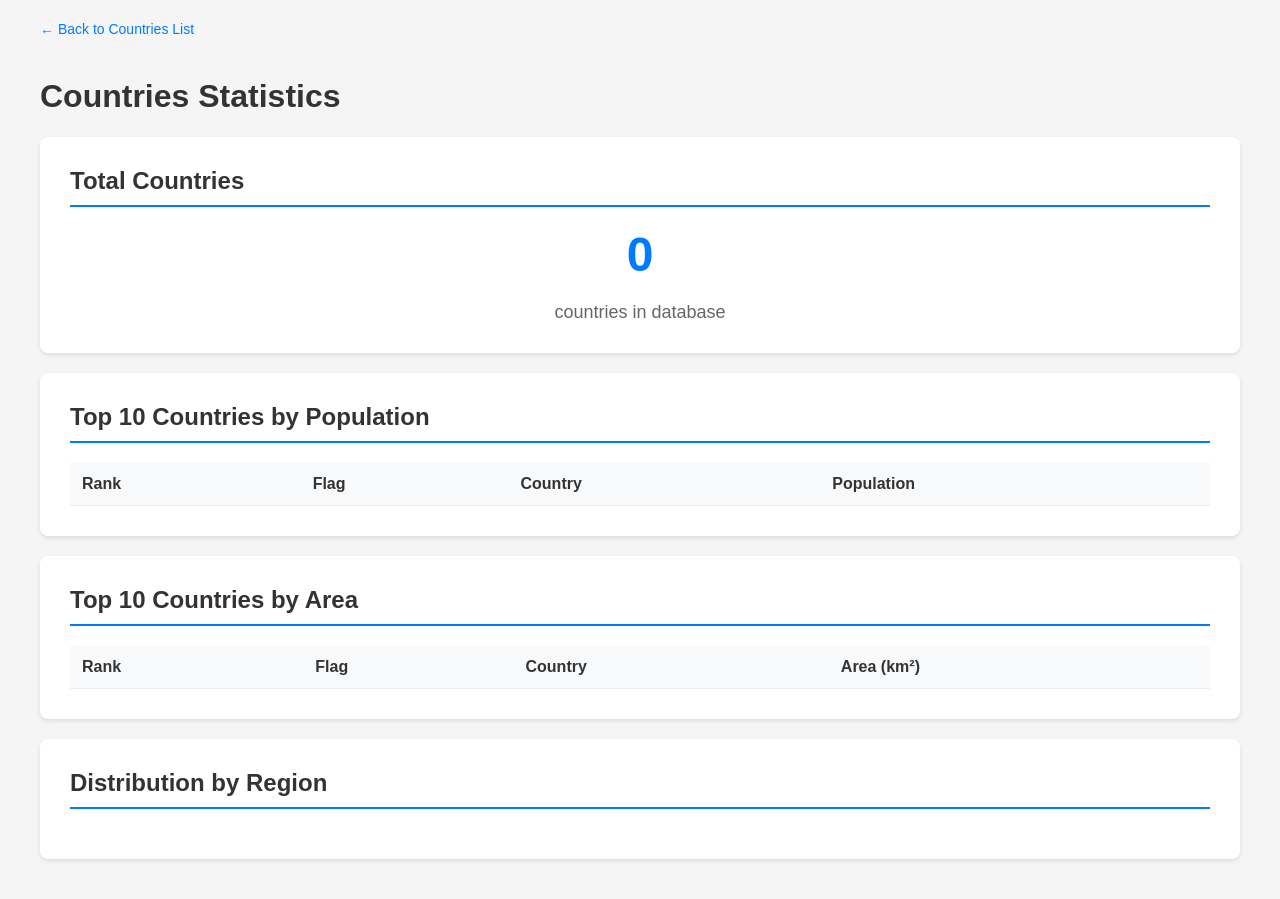
After one commit to ourdjiniaymen/globasoft-countries-data-app, a Django app: page /countries/stats/ in a window 1280 px wide. The commit adds this page. Run offline with Django 5.2, Linux system fonts and the light colour scheme; data that the repository does not hold is empty.

Commit message:
feat: implement stats page with aggregations and top rankings

```diff
--- /dev/null
+++ b/config/countries/templates/countries/stats.html
@@ -0,0 +1,202 @@
+<!DOCTYPE html>
+<html lang="en">
+<head>
+    <meta charset="UTF-8">
+    <meta name="viewport" content="width=device-width, initial-scale=1.0">
+    <title>Countries Statistics</title>
+    <style>
+        body {
+            font-family: Arial, sans-serif;
+            max-width: 1200px;
+            margin: 0 auto;
+            padding: 20px;
+            background-color: #f5f5f5;
+        }
+        h1 {
+            color: #333;
+        }
+        .back-link {
+            display: inline-block;
+            margin-bottom: 20px;
+            color: #007bff;
+            text-decoration: none;
+            font-size: 14px;
+        }
+        .back-link:hover {
+            text-decoration: underline;
+        }
+        .stat-card {
+            background: white;
+            padding: 30px;
+            border-radius: 8px;
+            box-shadow: 0 2px 4px rgba(0,0,0,0.1);
+            margin-bottom: 20px;
+        }
+        .stat-card h2 {
+            margin-top: 0;
+            color: #333;
+            border-bottom: 2px solid #007bff;
+            padding-bottom: 10px;
+        }
+        .total-count {
+            font-size: 48px;
+            font-weight: bold;
+            color: #007bff;
+            text-align: center;
+            margin: 20px 0;
+        }
+        .total-label {
+            text-align: center;
+            color: #666;
+            font-size: 18px;
+        }
+        table {
+            width: 100%;
+            border-collapse: collapse;
+            margin-top: 15px;
+        }
+        th, td {
+            padding: 12px;
+            text-align: left;
+            border-bottom: 1px solid #eee;
+        }
+        th {
+            background-color: #f8f9fa;
+            font-weight: bold;
+            color: #333;
+        }
+        tr:hover {
+            background-color: #f8f9fa;
+        }
+        .rank {
+            font-weight: bold;
+            color: #007bff;
+            width: 50px;
+        }
+        .flag-small {
+            width: 30px;
+            height: auto;
+            border: 1px solid #ddd;
+            vertical-align: middle;
+        }
+        .region-grid {
+            display: grid;
+            grid-template-columns: repeat(auto-fit, minmax(250px, 1fr));
+            gap: 15px;
+            margin-top: 15px;
+        }
+        .region-item {
+            background-color: #f8f9fa;
+            padding: 15px;
+            border-radius: 4px;
+            border-left: 4px solid #007bff;
+        }
+        .region-name {
+            font-weight: bold;
+            color: #333;
+            margin-bottom: 5px;
+        }
+        .region-count {
+            font-size: 24px;
+            color: #007bff;
+            font-weight: bold;
+        }
+        .region-label {
+            color: #666;
+            font-size: 14px;
+        }
+    </style>
+</head>
+<body>
+    <a href="{% url 'countries:list' %}" class="back-link">← Back to Countries List</a>
+
+    <h1>Countries Statistics</h1>
+
+    <!-- Total Count -->
+    <div class="stat-card">
+        <h2>Total Countries</h2>
+        <div class="total-count">{{ total_countries }}</div>
+        <div class="total-label">countries in database</div>
+    </div>
+
+    <!-- Top 10 by Population -->
+    <div class="stat-card">
+        <h2>Top 10 Countries by Population</h2>
+        <table>
+            <thead>
+                <tr>
+                    <th>Rank</th>
+                    <th>Flag</th>
+                    <th>Country</th>
+                    <th>Population</th>
+                </tr>
+            </thead>
+            <tbody>
+                {% for country in top_population %}
+                <tr>
+                    <td class="rank">{{ forloop.counter }}</td>
+                    <td>
+                        {% if country.flag_url %}
+                            <img src="{{ country.flag_url }}" alt="{{ country.common_name }}" class="flag-small">
+                        {% endif %}
+                    </td>
+                    <td>
+                        <a href="{% url 'countries:detail' country.cca3 %}" style="color: #007bff; text-decoration: none;">
+                            {{ country.common_name }}
+                        </a>
+                    </td>
+                    <td>{{ country.population|floatformat:0 }}</td>
+                </tr>
+                {% endfor %}
+            </tbody>
+        </table>
+    </div>
+
+    <!-- Top 10 by Area -->
+    <div class="stat-card">
+        <h2>Top 10 Countries by Area</h2>
+        <table>
+            <thead>
+                <tr>
+                    <th>Rank</th>
+                    <th>Flag</th>
+                    <th>Country</th>
+                    <th>Area (km²)</th>
+                </tr>
+            </thead>
+            <tbody>
+                {% for country in top_area %}
+                <tr>
+                    <td class="rank">{{ forloop.counter }}</td>
+                    <td>
+                        {% if country.flag_url %}
+                            <img src="{{ country.flag_url }}" alt="{{ country.common_name }}" class="flag-small">
+                        {% endif %}
+                    </td>
+                    <td>
+                        <a href="{% url 'countries:detail' country.cca3 %}" style="color: #007bff; text-decoration: none;">
+                            {{ country.common_name }}
+                        </a>
+                    </td>
+                    <td>{{ country.area|floatformat:0 }}</td>
+                </tr>
+                {% endfor %}
+            </tbody>
+        </table>
+    </div>
+
+    <!-- Distribution by Region -->
+    <div class="stat-card">
+        <h2>Distribution by Region</h2>
+        <div class="region-grid">
+            {% for item in region_distribution %}
+            <div class="region-item">
+                <div class="region-name">{{ item.region }}</div>
+                <div class="region-count">{{ item.count }}</div>
+                <div class="region-label">countries</div>
+            </div>
+            {% endfor %}
+        </div>
+    </div>
+</body>
+</html>
--- a/config/countries/urls.py
+++ b/config/countries/urls.py
@@ -5,5 +5,6 @@ app_name = 'countries'
 
 urlpatterns = [
     path('', views.CountryListView.as_view(), name='list'),
+    path('stats/', views.StatsView.as_view(), name='stat'),
     path('<str:pk>/', views.CountryDetailView.as_view(), name='detail'),
 ]
--- a/config/countries/views.py
+++ b/config/countries/views.py
@@ -1,5 +1,5 @@
-from django.views.generic import ListView, DetailView
-from django.db.models import Q
+from django.views.generic import ListView, DetailView, TemplateView
+from django.db.models import Q, Count
 from .models import Country
 
 
@@ -45,3 +45,28 @@ class CountryDetailView(DetailView):
     model = Country
     template_name = 'countries/detail.html'
     context_object_name = 'country'
+
+
+
+class StatsView(TemplateView):
+    template_name = "countries/stats.html"
+
+    def get_context_data(self, **kwargs):
+        context = super().get_context_data(**kwargs)
+
+        context["total_countries"] = Country.objects.count()
+
+        context["top_population"] = Country.objects.order_by("-population")[:10]
+
+        context["top_area"] = Country.objects.filter(
+            area__isnull=False
+        ).order_by("-area")[:10]
+
+        context["region_distribution"] = (
+            Country.objects
+            .values("region")
+            .annotate(count=Count("cca3"))
+            .order_by("-count")
+        )
+
+        return context
```
Also changed, not shown: config/countries/templates/countries/list.html (+23 -2 lines).
